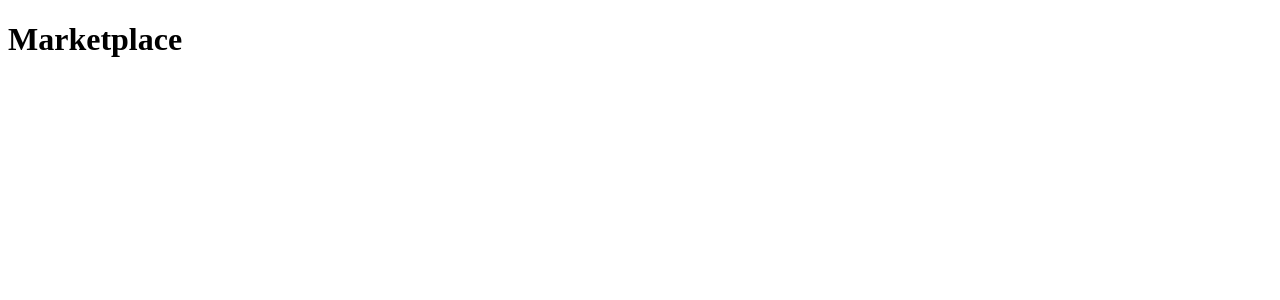
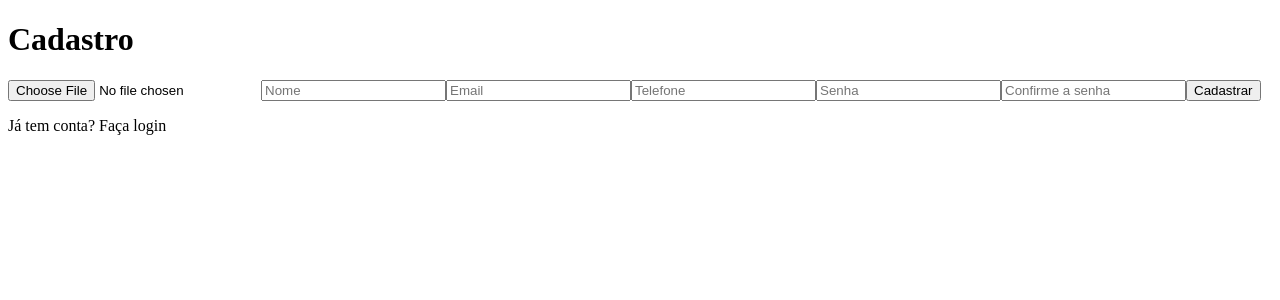
Before and after one commit to Ananiasneto/DesafioTecnicoMarketplace, a React (Vite) app in the folder frontend/: page /Cadastro in a window 1280 px wide. Shown: the top 300 px of the page. Built offline with nearby package versions, Linux system fonts and the light colour scheme.

Commit message:
feat(front): implementa formulários de login e cadastro

```diff
--- a/frontend/src/App.jsx
+++ b/frontend/src/App.jsx
@@ -1,10 +1,17 @@
+import { BrowserRouter, Routes, Route } from "react-router-dom";
+import LoginPage from "./page/Login";
+import Cadastro from "./page/Cadastro";
+
+
 function App() {
 
   return (
-    <>
-      <h1>Marketplace</h1>
-
-    </>
+   <BrowserRouter>
+      <Routes>
+        <Route path="/Login" element={<LoginPage />} />
+        <Route path="/Cadastro" element={<Cadastro />} />
+      </Routes>
+    </BrowserRouter>
   )
 }
 
--- /dev/null
+++ b/frontend/src/page/Cadastro.jsx
@@ -0,0 +1,102 @@
+import { useState } from "react";
+import axios from "axios";
+import { useNavigate } from "react-router-dom";
+
+export default function Cadastro() {
+  const [name, setName] = useState("");
+  const [email, setEmail] = useState("");
+  const [password, setPassword] = useState("");
+  const [confirmPassword, setConfirmPassword] = useState("");
+  const [phone, setPhone] = useState("");
+  const [image, setImage] = useState(null);
+  const navigate = useNavigate();
+
+  function handleCadastro(e) {
+    e.preventDefault();
+
+    if (password !== confirmPassword) {
+      alert("As senhas não coincidem!");
+      return;
+    }
+
+    if (!name || !email || !password || !confirmPassword || !phone) {
+      alert("Preencha todos os campos obrigatórios!");
+      return;
+    }
+
+    const formData = new FormData();
+    formData.append("name", name);
+    formData.append("email", email);
+    formData.append("password", password);
+    formData.append("confirmPassword", confirmPassword);
+    formData.append("phone", phone);
+    if (image) formData.append("image", image);
+
+    formData.forEach((value, key) => {
+      console.log(key + ": " + value);
+    });
+
+    axios
+      .post(`${import.meta.env.VITE_API_URL}/sign-up`, formData)
+      .then(() => {
+        alert("Cadastro realizado com sucesso!");
+        navigate("/Login");
+      })
+      .catch((err) => {
+  const errors = err.response?.data?.errors;
+  if (errors) alert(errors.join(", "));
+  else alert(err.response?.data?.error || "Erro ao cadastrar");
+});
+  }
+
+  return (
+    <div>
+      <h1>Cadastro</h1>
+      <form onSubmit={handleCadastro}>
+        <input
+          type="file"
+          onChange={(e) => setImage(e.target.files[0])}
+        />
+        <input
+          type="text"
+          placeholder="Nome"
+          value={name}
+          onChange={(e) => setName(e.target.value)}
+          required
+        />
+        <input
+          type="email"
+          placeholder="Email"
+          value={email}
+          onChange={(e) => setEmail(e.target.value)}
+          required
+        />
+        <input
+          type="text"
+          placeholder="Telefone"
+          value={phone}
+          onChange={(e) => setPhone(e.target.value)}
+          required
+        />
+        <input
+          type="password"
+          placeholder="Senha"
+          value={password}
+          onChange={(e) => setPassword(e.target.value)}
+          required
+        />
+        <input
+          type="password"
+          placeholder="Confirme a senha"
+          value={confirmPassword}
+          onChange={(e) => setConfirmPassword(e.target.value)}
+          required
+        />
+        <button type="submit">Cadastrar</button>
+      </form>
+      <p onClick={() => navigate("/Login")} style={{ cursor: "pointer" }}>
+        Já tem conta? Faça login
+      </p>
+    </div>
+  );
+}
--- /dev/null
+++ b/frontend/src/page/Login.jsx
@@ -0,0 +1,50 @@
+import { useState } from "react";
+import axios from "axios";
+import { useNavigate } from "react-router-dom";
+
+export default function LoginPage() {
+  const [email, setEmail] = useState("");
+  const [password, setPassword] = useState("");
+  const navigate = useNavigate();
+
+  function handleLogin(e) {
+    e.preventDefault();
+    const body = { email, password };
+    axios.post(`${import.meta.env.VITE_API_URL}/sign-in`, body)
+      .then((res) => {
+        const { token, user } = res.data;
+        localStorage.setItem("token", token);
+        localStorage.setItem("user", JSON.stringify(user));
+        navigate("/Home");
+      })
+      .catch((err) => {
+        alert(err.response.data.error);
+      });
+  }
+
+  return (
+    <div>
+      <h1>Login</h1>
+      <form onSubmit={handleLogin}>
+        <input
+          type="email"
+          placeholder="Email"
+          value={email}
+          onChange={(e) => setEmail(e.target.value)}
+          required
+        />
+        <input
+          type="password"
+          placeholder="Senha"
+          value={password}
+          onChange={(e) => setPassword(e.target.value)}
+          required
+        />
+        <button type="submit">Entrar</button>
+      </form>
+      <p onClick={() => navigate("/Cadastro")} style={{cursor: "pointer"}}>
+        Não tem conta? Cadastre-se
+      </p>
+    </div>
+  );
+}
```
Also changed, not shown: 2 other files (tests, documents, lock files or other folders).
